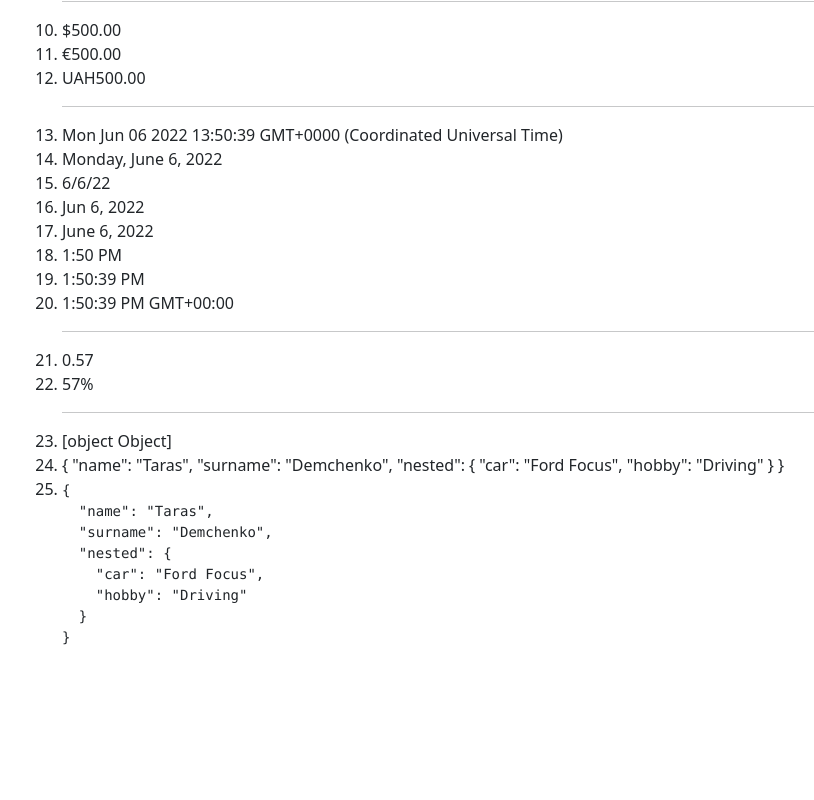
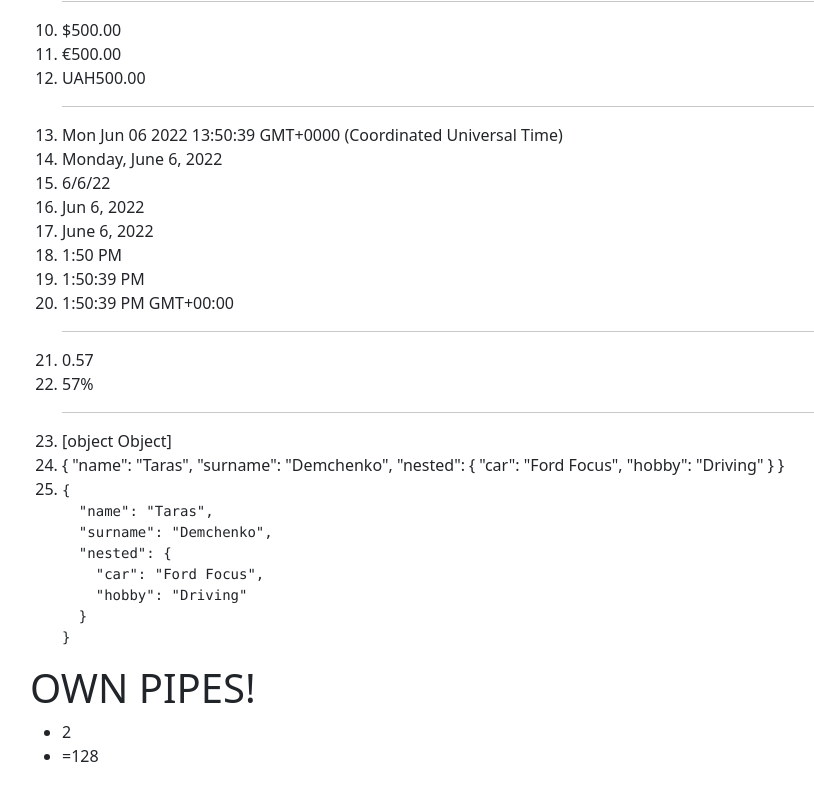
Before and after one commit to Meelenych/learningAng, an Angular app: page / in a window 1280 px wide. Shown: the part 933-1733 px from the top of the page, without its empty margins (52-866 px from the left). Before the commit the page ends 1617 px from the top, so only its background shows below. Built offline with nearby package versions, Linux system fonts and the light colour scheme.

Commit message:
own pipes

```diff
--- a/src/app/app.component.html
+++ b/src/app/app.component.html
@@ -6,6 +6,7 @@
       <!-- <app-add-car></app-add-car> -->
       <app-directives></app-directives>
       <app-pipes></app-pipes>
+      <app-own-pipes></app-own-pipes>
     </div>
   </div>
 </div>
--- /dev/null
+++ b/src/app/own-pipes/my-pipe/pow.pipe.ts
@@ -0,0 +1,11 @@
+import { PipeTransform, Pipe } from '@angular/core';
+
+@Pipe({
+  name: 'appPow'
+})
+
+export class PowPipe implements PipeTransform {
+  transform(value: number, powNumer: number = 1, symbol: string) {
+    return symbol + Math.pow(value, powNumer);
+  };
+}
--- /dev/null
+++ b/src/app/own-pipes/own-pipes.component.html
@@ -0,0 +1,5 @@
+<h1>OWN PIPES!</h1>
+<ul>
+  <li>{{ num }}</li>
+  <li>{{ num | appPow: 7:"=" }}</li>
+</ul>
--- /dev/null
+++ b/src/app/own-pipes/own-pipes.component.ts
@@ -0,0 +1,11 @@
+import { Component } from '@angular/core';
+
+@Component({
+  selector: 'app-own-pipes',
+  templateUrl: './own-pipes.component.html',
+  styleUrls: ['./own-pipes.component.css']
+})
+
+export class OwnPipesComponent {
+  num = 2;
+}
--- /dev/null
+++ b/src/app/own-pipes/test-pipe/test.pipe.ts
@@ -0,0 +1,12 @@
+import { Pipe, PipeTransform } from '@angular/core';
+
+@Pipe({
+  name: 'test'
+})
+export class TestPipe implements PipeTransform {
+
+  transform(value: unknown, ...args: unknown[]): unknown {
+    return null;
+  }
+
+}
```
Also changed, not shown: src/app/app.module.ts (+8 -2 lines), src/app/own-pipes/own-pipes.component.css (added), 1 other file (tests, documents, lock files or other folders).
